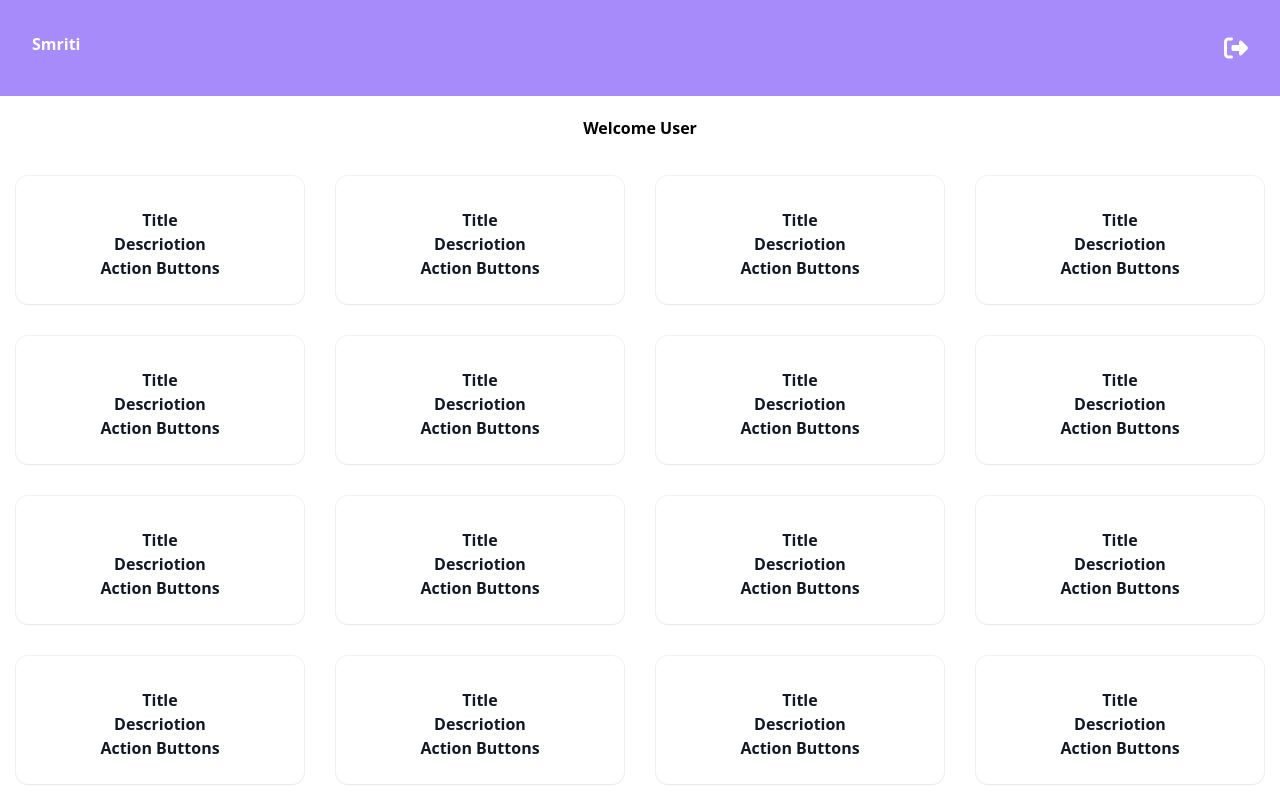
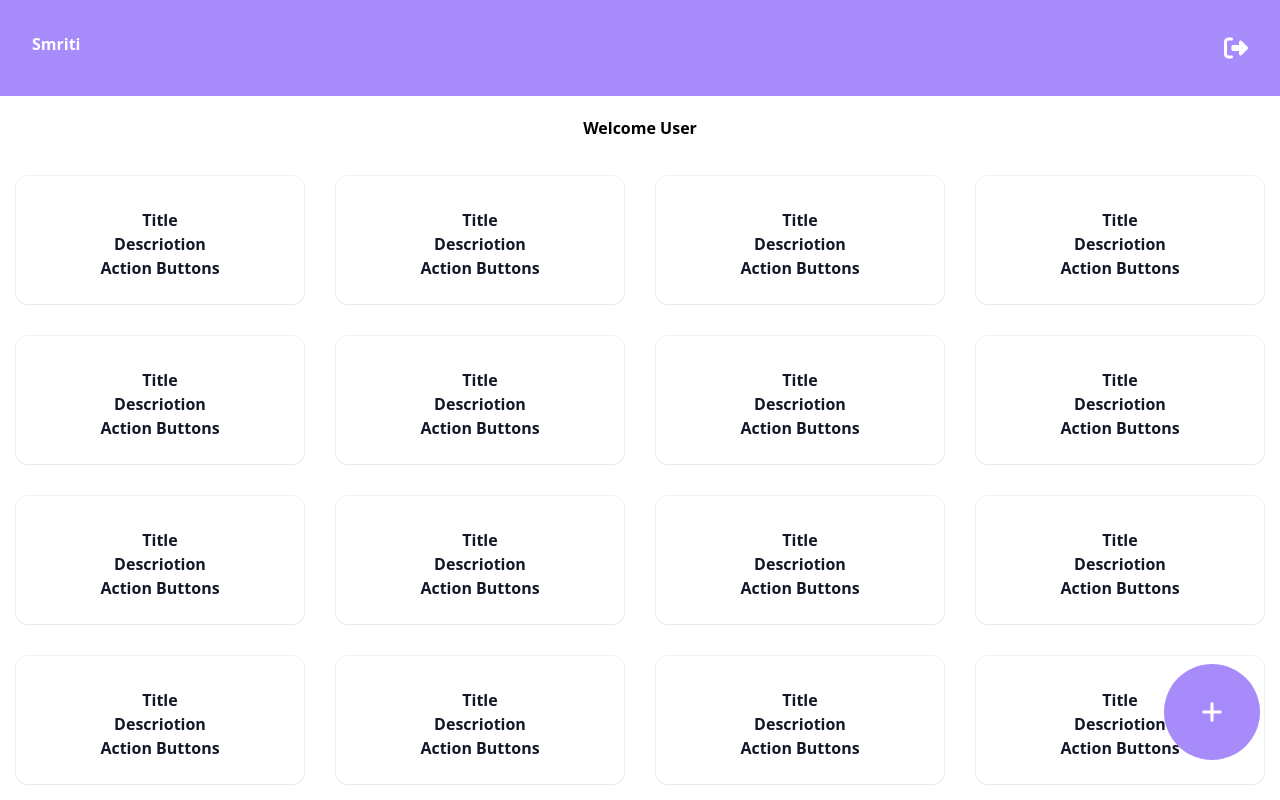
Before and after one commit to payalkherajani/keep, a React (Create React App) app in the folder frontend/: page /notes in a window 1280 px wide. Shown: the top 800 px of the page. Built offline with nearby package versions, Linux system fonts and the light colour scheme.

Commit message:
frontend:float-button-made

```diff
--- a/frontend/src/screens/Notes.tsx
+++ b/frontend/src/screens/Notes.tsx
@@ -6,6 +6,7 @@ const Notes = () => {
         <div className="container" style={{ maxWidth: '100%', margin: '0rem' }}>
             <Navbar />
             <NotesCard />
+            <button className="fixed right-5 h-24 w-24 bottom-10 z-10 rounded-full p-5 bg-purple-400"><i className="fas fa-plus text-2xl text-white"></i></button>
         </div>
     );
 };
```
